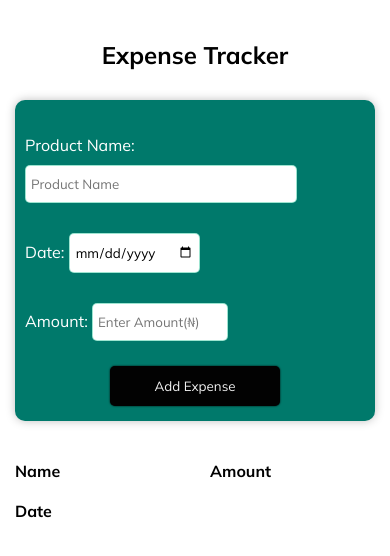
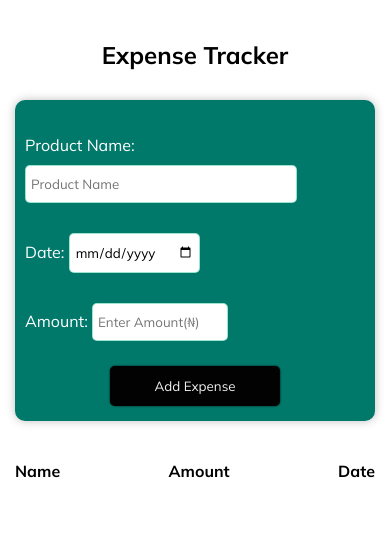
Before and after one commit to MiracleChibuike/expenseApp, a plain HTML site: page Index.html in a window 390 px wide. Drawn offline with Linux system fonts and the light colour scheme; a web font is replaced by a local one.

Commit message:
overflow

```diff
--- a/css/Index.css
+++ b/css/Index.css
@@ -111,9 +111,13 @@
         overflow-x: scroll;
     } */
      .expenseCriterias{
-        display: grid;
+        /* display: grid;
         grid-template-columns: repeat(2, 1fr);
-        column-gap: 30px;
+        column-gap: 30px; */
+        display: flex;
+        justify-content: space-between;
+        overflow-x: scroll;
+        /* width: 50px; */
      }
 
     .assestName{
```
